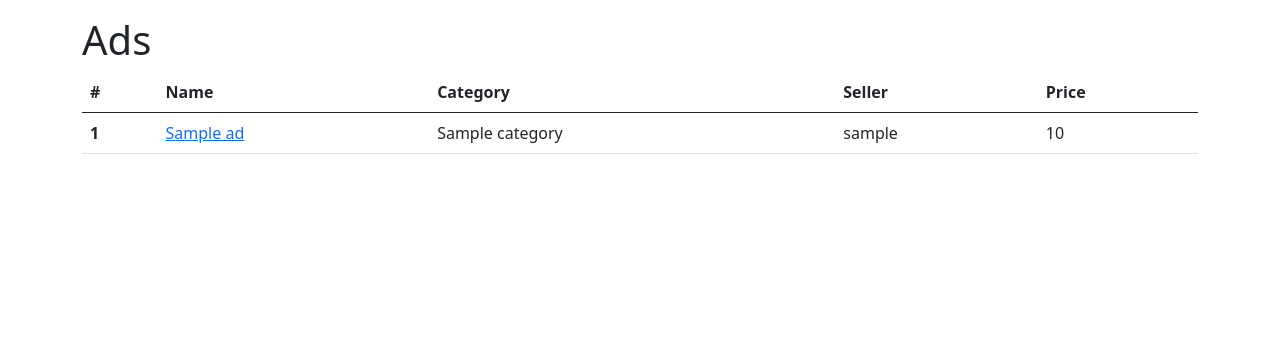
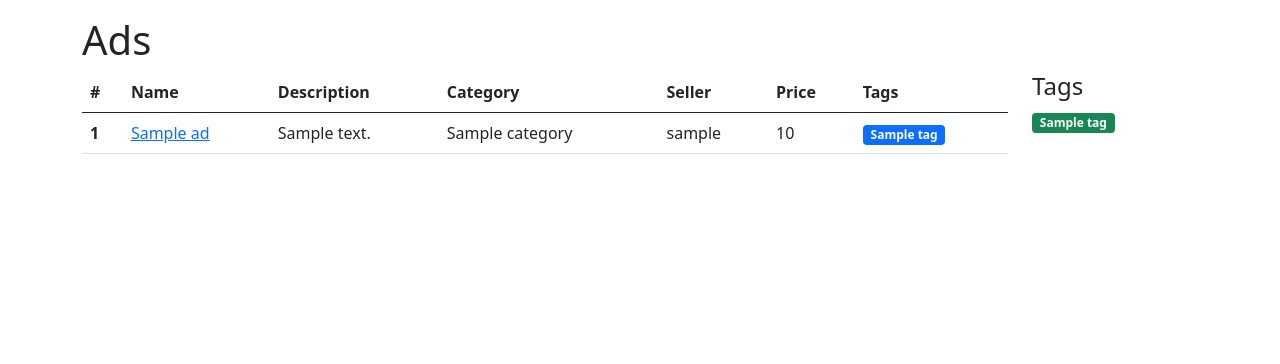
Before and after one commit to iamrealnurs/yp, a Django app: page /ads/ in a window 1280 px wide. Shown: the part 56-420 px from the top of the page. Run offline with Django 4.2, Linux system fonts and the light colour scheme; tables that the repository leaves empty hold one stand-in row (values such as "Sample post"); some libraries are stand-ins or nearby versions.

Commit message:
tag filtration works

```diff
--- a/main/views.py
+++ b/main/views.py
@@ -18,8 +18,32 @@ class IndexView(TemplateView):
 
 class AdsListView(ListView):
     model = Ad
-    queryset = Ad.objects.all()
     template_name = 'main/ads/list.html'
+
+    # def get_queryset(self):
+    #     # tag = self.kwargs.get("category")
+    #     if category:
+    #         queryset = Product.objects.filter(category__iexact=category)
+    #     else:
+    #         queryset = Product.objects.all()
+    #     return queryset
+
+    def get_queryset(self):
+        q = self.request.GET.get('tag', '')
+        if q:
+            query_tag = Tag.objects.filter(name=q).first()
+            queryset = Ad.objects.filter(tags__in=[query_tag])
+        else:
+            queryset = Ad.objects.all()
+        return queryset
+
+    def get_context_data(self, **kwargs):
+        context = super(AdsListView, self).get_context_data(**kwargs)
+        context['all_tags_list'] = list(Tag.objects.all())
+        return context
+
+
+
 
 class AdsDetailView(DetailView):
     model = Ad
--- a/templates/main/ads/list.html
+++ b/templates/main/ads/list.html
@@ -3,15 +3,19 @@
 {% block content %}
 
 <h1>Ads</h1>
+<div class="row">
+    <div class="col-10">
         <div class="table-responsive">
             <table class="table">
               <thead>
                 <tr>
                   <th scope="col">#</th>
                   <th scope="col">Name</th>
+                  <th scope="col">Description</th>
                   <th scope="col">Category</th>
                   <th scope="col">Seller</th>
                   <th scope="col">Price</th>
+                  <th scope="col">Tags</th>
                 </tr>
               </thead>
               <tbody>
@@ -21,9 +25,15 @@
                       <td>
                           <a href="{{ ad.get_absolute_url }}">{{ ad.name }}</a>
                       </td>
+                      <td>{{ ad.description }}</td>
                       <td>{{ ad.category.name }}</td>
                       <td>{{ ad.seller.user.username }}</td>
                       <td>{{ ad.price }}</td>
+                      <td>
+                         {% for tag in ad.tags.all %}
+                           <span class="badge bg-primary">{{ tag.name }}</span>
+                         {% endfor %}
+                      </td>
                     </tr>
                 {% empty %}
                     <li>No ads yet.</li>
@@ -32,4 +42,12 @@
               </tbody>
             </table>
         </div>
+    </div>
+    <div class="col-2">
+        <h4>Tags</h4>
+        {% for tag in all_tags_list %}
+           <span class="badge bg-success">{{ tag.name }}</span>
+        {% endfor %}
+    </div>
+  </div>
 {% endblock %}
```
Also changed, not shown: main/data_gen.py (+4 -4 lines). Lines whose indentation alone changed are shown as unchanged.
